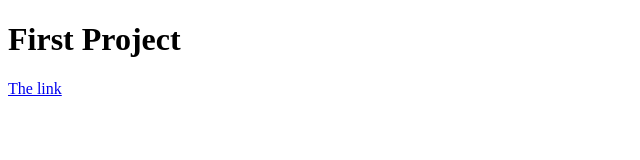
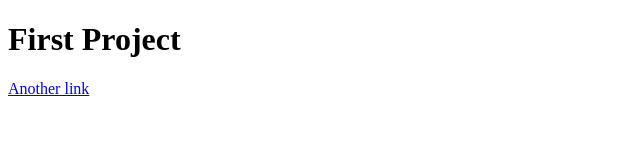
Before and after one commit to jefferyhoffman/my-first-project, a plain HTML site: page index.html in a window 1280 px wide. Shown: the full height of the page, 0-640 px from the left. Drawn offline with Linux system fonts and the light colour scheme.

Commit message:
Fixed it

```diff
--- a/index.html
+++ b/index.html
@@ -8,7 +8,7 @@
   <body>
     <h1>First Project</h1>
     <p>
-      <a href="#">The link</a>
+      <a href="#">Another link</a>
     </p>
   </body>
 </html>
```
